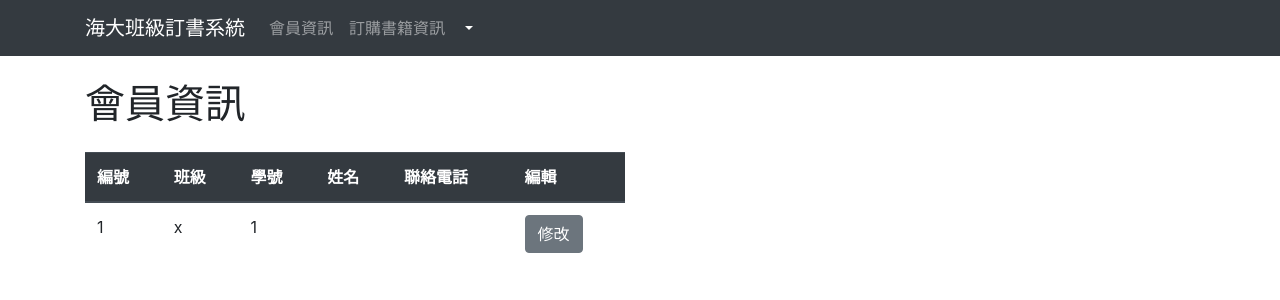
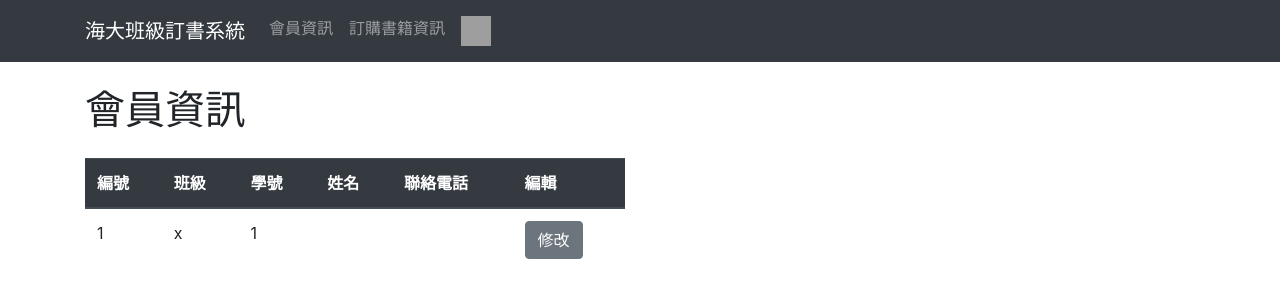
Before and after one commit to c8610290927/DataBase_Project, a PHP site: page /memberData.php in a window 1280 px wide. Shown: the top 300 px of the page. Run offline with PHP 8.4, Linux system fonts and the light colour scheme; tables that the repository leaves empty or names only in its code hold one stand-in row (values such as "Sample post"); data that the repository does not hold is empty; some libraries are stand-ins or nearby versions; grey boxes are pictures that could not be loaded.

Commit message:
add member acount icon

```diff
--- a/DataBase_Project/bookData.php
+++ b/DataBase_Project/bookData.php
@@ -26,7 +26,8 @@
 
 
 					<li class="dropdown">
-						<a class="nav-link dropdown-toggle active manager_name" href="#" id="navbarDropdown" role="button" data-toggle="dropdown" aria-haspopup="true" aria-expanded="false">
+						<a class="nav-link active manager_name" href="#" id="navbarDropdown" role="button" data-toggle="dropdown" aria-haspopup="true" aria-expanded="false">
+						<img src="https://fashion.jedi.net.tw/images/user.png" width=30 height=30>
 						</a>
 						<div class="dropdown-menu" aria-labelledby="navbarDropdown">
 						  <a class="dropdown-item" href="changePassword.php">修改密碼</a>
--- a/DataBase_Project/bookData_edit.php
+++ b/DataBase_Project/bookData_edit.php
@@ -27,7 +27,8 @@
             <li class="nav-item"><a class = "nav-link" href="book_information.html">訂購書籍資訊</a></li>
 
 					<li class="dropdown">
-						<a class="nav-link dropdown-toggle active manager_name" href="#" id="navbarDropdown" role="button" data-toggle="dropdown" aria-haspopup="true" aria-expanded="false">
+						<a class="nav-link active manager_name" href="#" id="navbarDropdown" role="button" data-toggle="dropdown" aria-haspopup="true" aria-expanded="false">
+						<img src="https://fashion.jedi.net.tw/images/user.png" width=30 height=30>
 						</a>
 						<div class="dropdown-menu" aria-labelledby="navbarDropdown">
 						  <a class="dropdown-item" href="change_password.html">修改密碼</a>
--- a/DataBase_Project/book_information.html
+++ b/DataBase_Project/book_information.html
@@ -27,7 +27,8 @@
             <li class="nav-item"><a class = "nav-link" href="book_information.html">訂購書籍資訊</a></li>
 
 					<li class="dropdown">
-						<a class="nav-link dropdown-toggle active manager_name" href="#" id="navbarDropdown" role="button" data-toggle="dropdown" aria-haspopup="true" aria-expanded="false">
+						<a class="nav-link active manager_name" href="#" id="navbarDropdown" role="button" data-toggle="dropdown" aria-haspopup="true" aria-expanded="false">
+						<img src="https://fashion.jedi.net.tw/images/user.png" width=30 height=30>
 						</a>
 						<div class="dropdown-menu" aria-labelledby="navbarDropdown">
 						  <a class="dropdown-item" href="change_password.html">修改密碼</a>
--- a/DataBase_Project/book_information_edit.html
+++ b/DataBase_Project/book_information_edit.html
@@ -27,7 +27,8 @@
             <li class="nav-item"><a class = "nav-link" href="book_information.html">訂購書籍資訊</a></li>
 
 					<li class="dropdown">
-						<a class="nav-link dropdown-toggle active manager_name" href="#" id="navbarDropdown" role="button" data-toggle="dropdown" aria-haspopup="true" aria-expanded="false">
+						<a class="nav-link active manager_name" href="#" id="navbarDropdown" role="button" data-toggle="dropdown" aria-haspopup="true" aria-expanded="false">
+						<img src="https://fashion.jedi.net.tw/images/user.png" width=30 height=30>
 						</a>
 						<div class="dropdown-menu" aria-labelledby="navbarDropdown">
 						  <a class="dropdown-item" href="change_password.html">修改密碼</a>
--- a/DataBase_Project/changePassword.php
+++ b/DataBase_Project/changePassword.php
@@ -60,7 +60,8 @@
 
 
 					<li class="dropdown">
-						<a class="nav-link dropdown-toggle active manager_name" href="#" id="navbarDropdown" role="button" data-toggle="dropdown" aria-haspopup="true" aria-expanded="false">
+						<a class="nav-link active manager_name" href="#" id="navbarDropdown" role="button" data-toggle="dropdown" aria-haspopup="true" aria-expanded="false">
+						<img src="https://fashion.jedi.net.tw/images/user.png" width=30 height=30>
 						</a>
 						<div class="dropdown-menu" aria-labelledby="navbarDropdown">
 						  <a class="dropdown-item" href="changePassword.php">修改密碼</a>
--- a/DataBase_Project/change_password.html
+++ b/DataBase_Project/change_password.html
@@ -27,7 +27,8 @@
 					<li class="nav-item"><a class = "nav-link" href="book_information.html">訂購書籍資訊</a></li>
 
 					<li class="dropdown">
-						<a class="nav-link dropdown-toggle active manager_name" href="#" id="navbarDropdown" role="button" data-toggle="dropdown" aria-haspopup="true" aria-expanded="false">
+						<a class="nav-link active manager_name" href="#" id="navbarDropdown" role="button" data-toggle="dropdown" aria-haspopup="true" aria-expanded="false">
+						<img src="https://fashion.jedi.net.tw/images/user.png" width=30 height=30>
 						</a>
 						<div class="dropdown-menu" aria-labelledby="navbarDropdown">
 						  <a class="dropdown-item" href="change_password.html">修改密碼</a>
--- a/DataBase_Project/index.html
+++ b/DataBase_Project/index.html
@@ -27,9 +27,10 @@
 					<li class="nav-item"><a class = "nav-link" href="book_information.html">訂購書籍資訊</a></li>
 
 					<li class="dropdown">
-						<a class="nav-link dropdown-toggle active manager_name" href="#" id="navbarDropdown" role="button" data-toggle="dropdown" aria-haspopup="true" aria-expanded="false">
+						<a class="nav-link active manager_name" href="#" id="navbarDropdown" role="button" data-toggle="dropdown" aria-haspopup="true" aria-expanded="false">
 						<img src="https://fashion.jedi.net.tw/images/user.png" width=30 height=30>
 						</a>
+
 						<div class="dropdown-menu" aria-labelledby="navbarDropdown">
 						  <a class="dropdown-item" href="login.html">登入</a>
 						</div>
--- a/DataBase_Project/memberData.php
+++ b/DataBase_Project/memberData.php
@@ -34,7 +34,8 @@
 
 
 					<li class="dropdown">
-						<a class="nav-link dropdown-toggle active manager_name" href="#" id="navbarDropdown" role="button" data-toggle="dropdown" aria-haspopup="true" aria-expanded="false">
+						<a class="nav-link active manager_name" href="#" id="navbarDropdown" role="button" data-toggle="dropdown" aria-haspopup="true" aria-expanded="false">
+						<img src="https://fashion.jedi.net.tw/images/user.png" width=30 height=30>
 						</a>
 						<div class="dropdown-menu" aria-labelledby="navbarDropdown">
 						  <a class="dropdown-item" href="changePassword.php">修改密碼</a>
--- a/DataBase_Project/memberData_edit.php
+++ b/DataBase_Project/memberData_edit.php
@@ -33,7 +33,8 @@
             <li class="nav-item"><a class = "nav-link" href="book_information.html">訂購書籍資訊</a></li>
 
 					<li class="dropdown">
-						<a class="nav-link dropdown-toggle active manager_name" href="#" id="navbarDropdown" role="button" data-toggle="dropdown" aria-haspopup="true" aria-expanded="false">
+						<a class="nav-link active manager_name" href="#" id="navbarDropdown" role="button" data-toggle="dropdown" aria-haspopup="true" aria-expanded="false">
+						<img src="https://fashion.jedi.net.tw/images/user.png" width=30 height=30>
 						</a>
 						<div class="dropdown-menu" aria-labelledby="navbarDropdown">
 						  <a class="dropdown-item" href="change_password.html">修改密碼</a>
--- a/DataBase_Project/member_information.html
+++ b/DataBase_Project/member_information.html
@@ -33,7 +33,8 @@
             <li class="nav-item"><a class = "nav-link" href="book_information.html">訂購書籍資訊</a></li>
 
 					<li class="dropdown">
-						<a class="nav-link dropdown-toggle active manager_name" href="#" id="navbarDropdown" role="button" data-toggle="dropdown" aria-haspopup="true" aria-expanded="false">
+						<a class="nav-link active manager_name" href="#" id="navbarDropdown" role="button" data-toggle="dropdown" aria-haspopup="true" aria-expanded="false">
+						<img src="https://fashion.jedi.net.tw/images/user.png" width=30 height=30>
 						</a>
 						<div class="dropdown-menu" aria-labelledby="navbarDropdown">
 						  <a class="dropdown-item" href="change_password.html">修改密碼</a>
--- a/DataBase_Project/member_information_edit.html
+++ b/DataBase_Project/member_information_edit.html
@@ -33,7 +33,8 @@
             <li class="nav-item"><a class = "nav-link" href="book_information.html">訂購書籍資訊</a></li>
 
 					<li class="dropdown">
-						<a class="nav-link dropdown-toggle active manager_name" href="#" id="navbarDropdown" role="button" data-toggle="dropdown" aria-haspopup="true" aria-expanded="false">
+						<a class="nav-link active manager_name" href="#" id="navbarDropdown" role="button" data-toggle="dropdown" aria-haspopup="true" aria-expanded="false">
+						<img src="https://fashion.jedi.net.tw/images/user.png" width=30 height=30>
 						</a>
 						<div class="dropdown-menu" aria-labelledby="navbarDropdown">
 						  <a class="dropdown-item" href="change_password.html">修改密碼</a>
--- a/DataBase_Project/purchaserData.php
+++ b/DataBase_Project/purchaserData.php
@@ -29,7 +29,8 @@
 
 
 					<li class="dropdown">
-						<a class="nav-link dropdown-toggle active manager_name" href="#" id="navbarDropdown" role="button" data-toggle="dropdown" aria-haspopup="true" aria-expanded="false">
+						<a class="nav-link active manager_name" href="#" id="navbarDropdown" role="button" data-toggle="dropdown" aria-haspopup="true" aria-expanded="false">
+						<img src="https://fashion.jedi.net.tw/images/user.png" width=30 height=30>
 						</a>
 						<div class="dropdown-menu" aria-labelledby="navbarDropdown">
 						  <a class="dropdown-item" href="changePassword.php">修改密碼</a>
--- a/DataBase_Project/purchaserData_edit.php
+++ b/DataBase_Project/purchaserData_edit.php
@@ -29,7 +29,8 @@
 
 
 					<li class="dropdown">
-						<a class="nav-link dropdown-toggle active manager_name" href="#" id="navbarDropdown" role="button" data-toggle="dropdown" aria-haspopup="true" aria-expanded="false">
+						<a class="nav-link active manager_name" href="#" id="navbarDropdown" role="button" data-toggle="dropdown" aria-haspopup="true" aria-expanded="false">
+						<img src="https://fashion.jedi.net.tw/images/user.png" width=30 height=30>
 						</a>
 						<div class="dropdown-menu" aria-labelledby="navbarDropdown">
 						  <a class="dropdown-item" href="changePassword.php">修改密碼</a>
--- a/DataBase_Project/purchaser_information.html
+++ b/DataBase_Project/purchaser_information.html
@@ -29,7 +29,8 @@
 
 
 					<li class="dropdown">
-						<a class="nav-link dropdown-toggle active manager_name" href="#" id="navbarDropdown" role="button" data-toggle="dropdown" aria-haspopup="true" aria-expanded="false">
+						<a class="nav-link active manager_name" href="#" id="navbarDropdown" role="button" data-toggle="dropdown" aria-haspopup="true" aria-expanded="false">
+						<img src="https://fashion.jedi.net.tw/images/user.png" width=30 height=30>
 						</a>
 						<div class="dropdown-menu" aria-labelledby="navbarDropdown">
 						  <a class="dropdown-item" href="change_password.html">修改密碼</a>
--- a/DataBase_Project/purchaser_information_edit.html
+++ b/DataBase_Project/purchaser_information_edit.html
@@ -29,7 +29,8 @@
 
 
 					<li class="dropdown">
-						<a class="nav-link dropdown-toggle active manager_name" href="#" id="navbarDropdown" role="button" data-toggle="dropdown" aria-haspopup="true" aria-expanded="false">
+						<a class="nav-link active manager_name" href="#" id="navbarDropdown" role="button" data-toggle="dropdown" aria-haspopup="true" aria-expanded="false">
+						<img src="https://fashion.jedi.net.tw/images/user.png" width=30 height=30>
 						</a>
 						<div class="dropdown-menu" aria-labelledby="navbarDropdown">
 						  <a class="dropdown-item" href="change_password.html">修改密碼</a>
```
